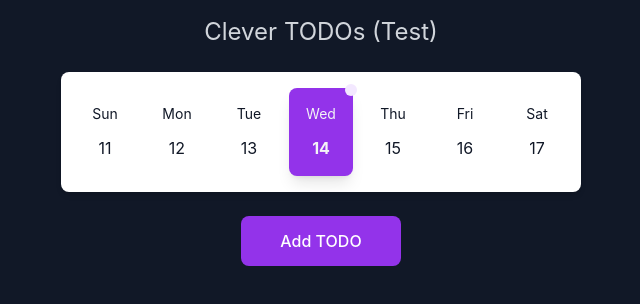
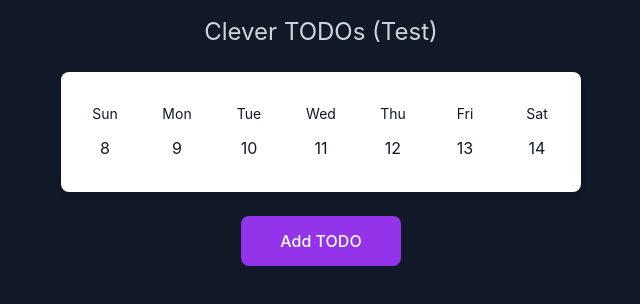
Before and after one commit to maxim8898/ctd, a React (Create React App) app: page / in a window 1280 px wide. Shown: the top 304 px of the page, without its empty margins (319-959 px from the left). Built offline with nearby package versions, Linux system fonts and the light colour scheme.

Commit message:
Add datepicker component.

```diff
--- a/src/components/Calendar/Calendar.tsx
+++ b/src/components/Calendar/Calendar.tsx
@@ -5,13 +5,13 @@ function Calendar() {
     return (
         <div className='flex bg-white shadow-md justify-start md:justify-center rounded-lg overflow-x-auto mx-auto
             py-4 px-2  md:mx-12 no-scrollbar'>
-            <Weekday weekday={WEEKDAY.Sun} date={11} active={false} />
-            <Weekday weekday={WEEKDAY.Mon} date={12} active={false} />
-            <Weekday weekday={WEEKDAY.Tue} date={13} active={false} />
-            <Weekday weekday={WEEKDAY.Wed} date={14} active={true} />
-            <Weekday weekday={WEEKDAY.Thu} date={15} active={false} />
-            <Weekday weekday={WEEKDAY.Fri} date={16} active={false} />
-            <Weekday weekday={WEEKDAY.Sat} date={17} active={false} />
+            <Weekday weekday={WEEKDAY.Sun} date={8} active={false} />
+            <Weekday weekday={WEEKDAY.Mon} date={9} active={false} />
+            <Weekday weekday={WEEKDAY.Tue} date={10} active={false} />
+            <Weekday weekday={WEEKDAY.Wed} date={11} active={true} />
+            <Weekday weekday={WEEKDAY.Thu} date={12} active={false} />
+            <Weekday weekday={WEEKDAY.Fri} date={13} active={false} />
+            <Weekday weekday={WEEKDAY.Sat} date={14} active={false} />
         </div>
     )
 }
--- a/src/components/DatePicker/DatePicker.tsx
+++ b/src/components/DatePicker/DatePicker.tsx
@@ -16,8 +16,8 @@ function DatePicker() {
     const DAYS = ['Sun', 'Mon', 'Tue', 'Wed', 'Thu', 'Fri', 'Sat'];
 
     const today = new Date();
-    let daysInMonth = new Date(today.getFullYear(), today.getMonth() + 2, 0).getDate();
-    let dayOfWeek = new Date(today.getFullYear(), today.getMonth() + 1).getDay();
+    let daysInMonth = new Date(today.getFullYear(), today.getMonth() + 1, 0).getDate();
+    let dayOfWeek = new Date(today.getFullYear(), today.getMonth()).getDay();
     let blankdaysArray: number[] = [];
     for ( let i=1; i <= dayOfWeek; i++) {
         blankdaysArray.push(i);
--- a/src/components/Weekday/Weekday.tsx
+++ b/src/components/Weekday/Weekday.tsx
@@ -17,14 +17,16 @@ interface WeekdayProps {
     active: boolean,
 }
 function Weekday({date, weekday, active}: WeekdayProps) {
+    const isCurrentDate = new Date().getDate() === date;
+
     return (
         <div
             className={classNames(
                 'flex group mx-1 cursor-pointer justify-center w-16 relative',
-                active ? 'bg-purple-600 shadow-lg dark-shadow rounded-lg' : 'hover:bg-purple-500 hover:shadow-lg hover-dark-shadow transition-all duration-300 rounded-lg'
+                isCurrentDate ? 'bg-purple-600 shadow-lg dark-shadow rounded-lg' : 'hover:bg-purple-500 hover:shadow-lg hover-dark-shadow transition-all duration-300 rounded-lg'
             )}
         >
-            {active && (
+            {isCurrentDate && (
                 <span className="flex h-3 w-3 absolute -top-1 -right-1">
                     <span
                         className="animate-ping absolute group-hover:opacity-75 opacity-0 inline-flex h-full w-full rounded-full bg-purple-400"></span>
@@ -35,13 +37,13 @@ function Weekday({date, weekday, active}: WeekdayProps) {
                 <div className="text-center">
                     <p className={classNames(
                         'text-sm',
-                        active ? 'text-gray-100' : 'text-gray-900 group-hover:text-gray-100 transition-all duration-300'
+                        isCurrentDate ? 'text-gray-100' : 'text-gray-900 group-hover:text-gray-100 transition-all duration-300'
                     )}>
                         {weekday}
                     </p>
                     <p className={classNames(
                         'mt-3',
-                        active ? 'text-gray-100 font-bold' : 'text-gray-900 group-hover:text-gray-100 group-hover:font-bold transition-all duration-300'
+                        isCurrentDate ? 'text-gray-100 font-bold' : 'text-gray-900 group-hover:text-gray-100 group-hover:font-bold transition-all duration-300'
                     )}>
                         {date}
                     </p>
```
